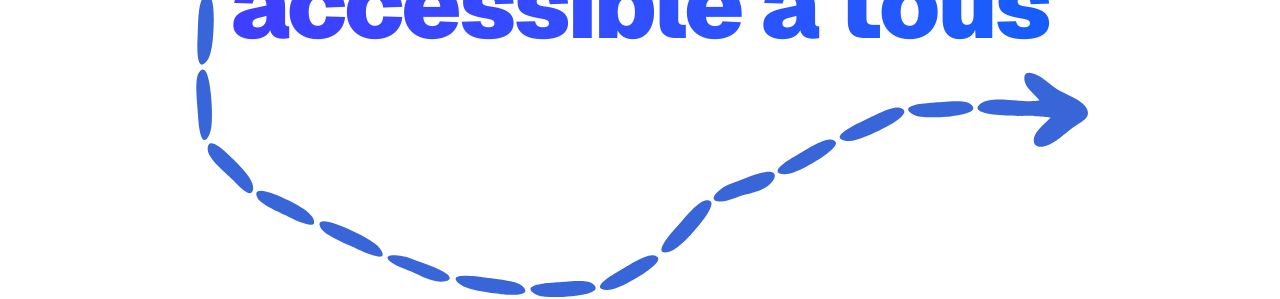
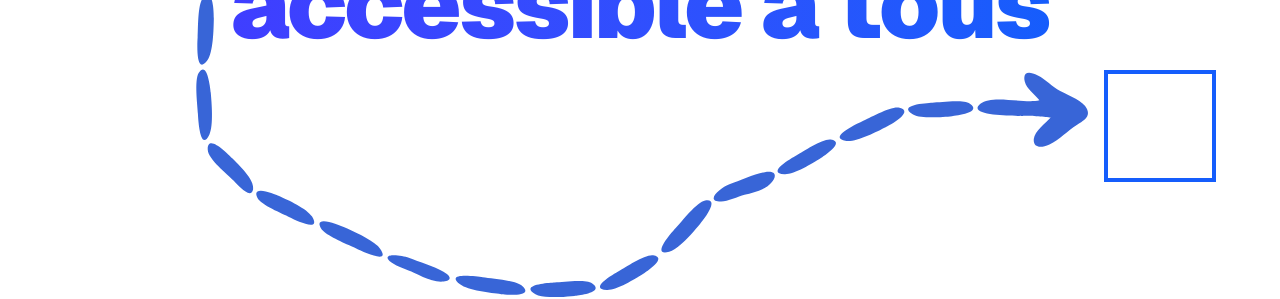
Before and after one commit to rgeron/uniweb-fr-copy, a Next.js app: page / in a window 1280 px wide. Shown: the part 264-563 px from the top of the page. Built offline with nearby package versions, Linux system fonts and the light colour scheme.

Commit message:
carré bleu

```diff
--- a/src/components/sections/hero-arrow.tsx
+++ b/src/components/sections/hero-arrow.tsx
@@ -51,6 +51,15 @@ export function HeroArrow() {
             style={{ opacity: opacity }}
             priority
           />
+
+          <div
+            className="absolute border-4 border-blue-600 bg-transparent w-16 h-16 md:w-24 md:h-24 lg:w-28 lg:h-28 transition-opacity duration-200 ease-out
+              sm:right-[10%] sm:top-[120%]
+              lg:right-[5%] lg:top-[80%]
+              right-[0%] top-[110%]"
+            style={{ opacity: opacity }}
+            aria-hidden="true"
+          />
         </div>
       </div>
     </section>
```
